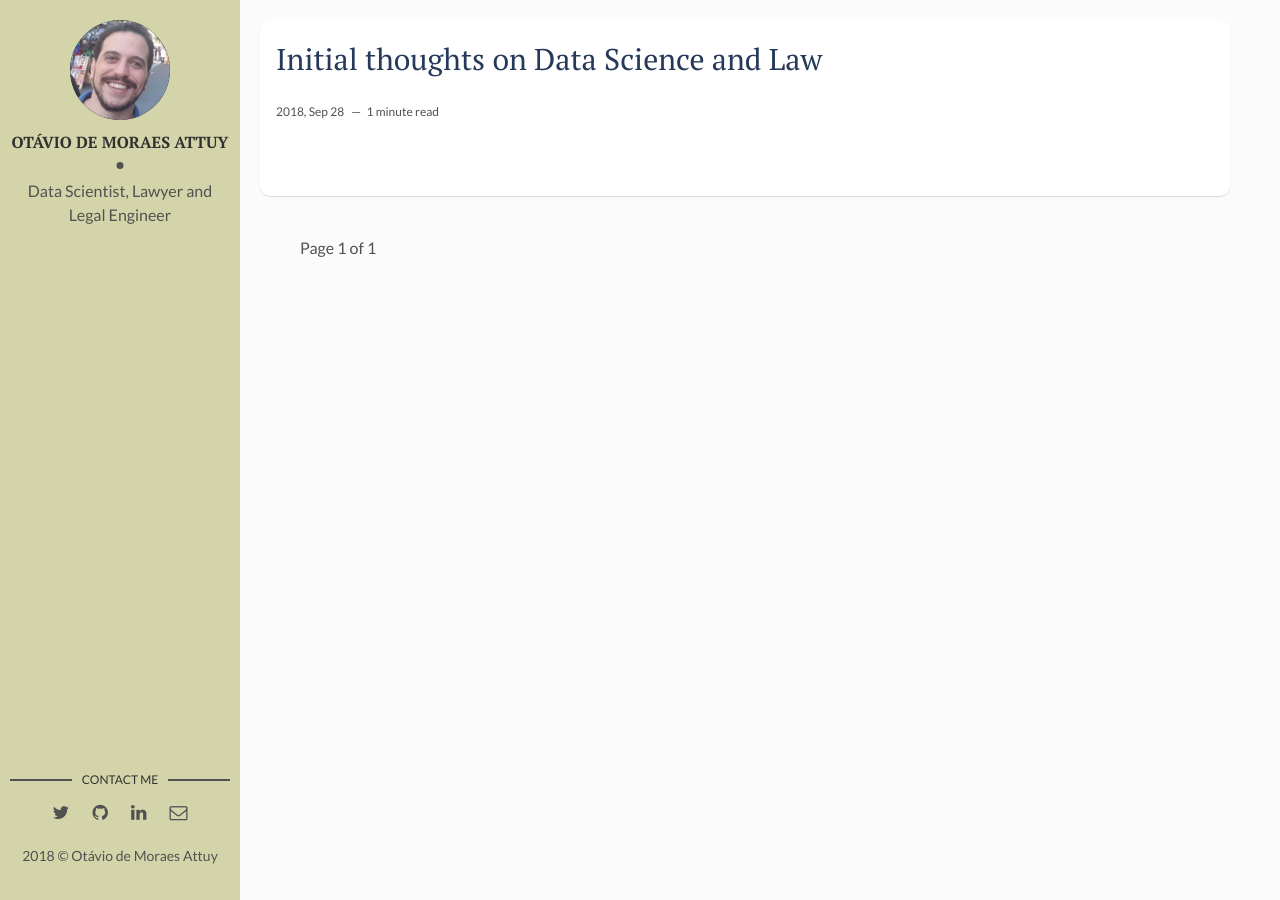
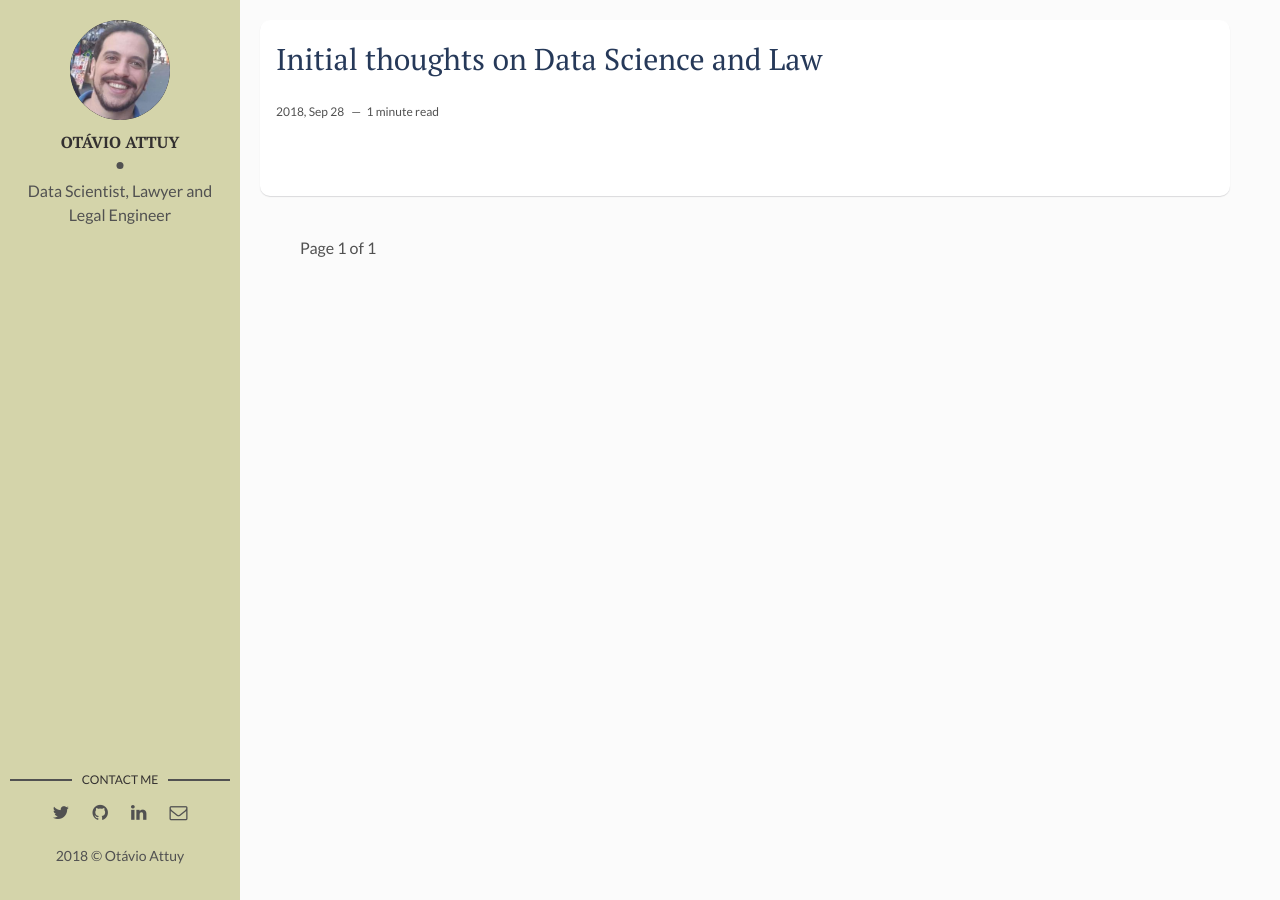
Before and after one commit to omattuy/data_science_and_law, a Jekyll site: the page built from index.html, in a window 1280 px wide. Built offline with Jekyll 4.4.1, drawn with Linux system fonts in a browser that asks for light colours; the list of posts is cut into pages by our own code.

```diff
--- a/_config.yml
+++ b/_config.yml
@@ -9,7 +9,7 @@ url: "www.datascienceandlaw.com" # the base hostname & protocol for your site, e
 site-twitter: #if your site has a twitter account, enter it here
 
 # Author Settings
-author: Otávio de Moraes Attuy # add your name
+author: Otávio Attuy # add your name
 author-img: otavio_attuy.jpg # add your photo
 about-author: Data Scientist, Lawyer and Legal Engineer # add description
 social-twitter: OtavioAttuy # add your Twitter handle
```
Also changed, not shown: README.md.
